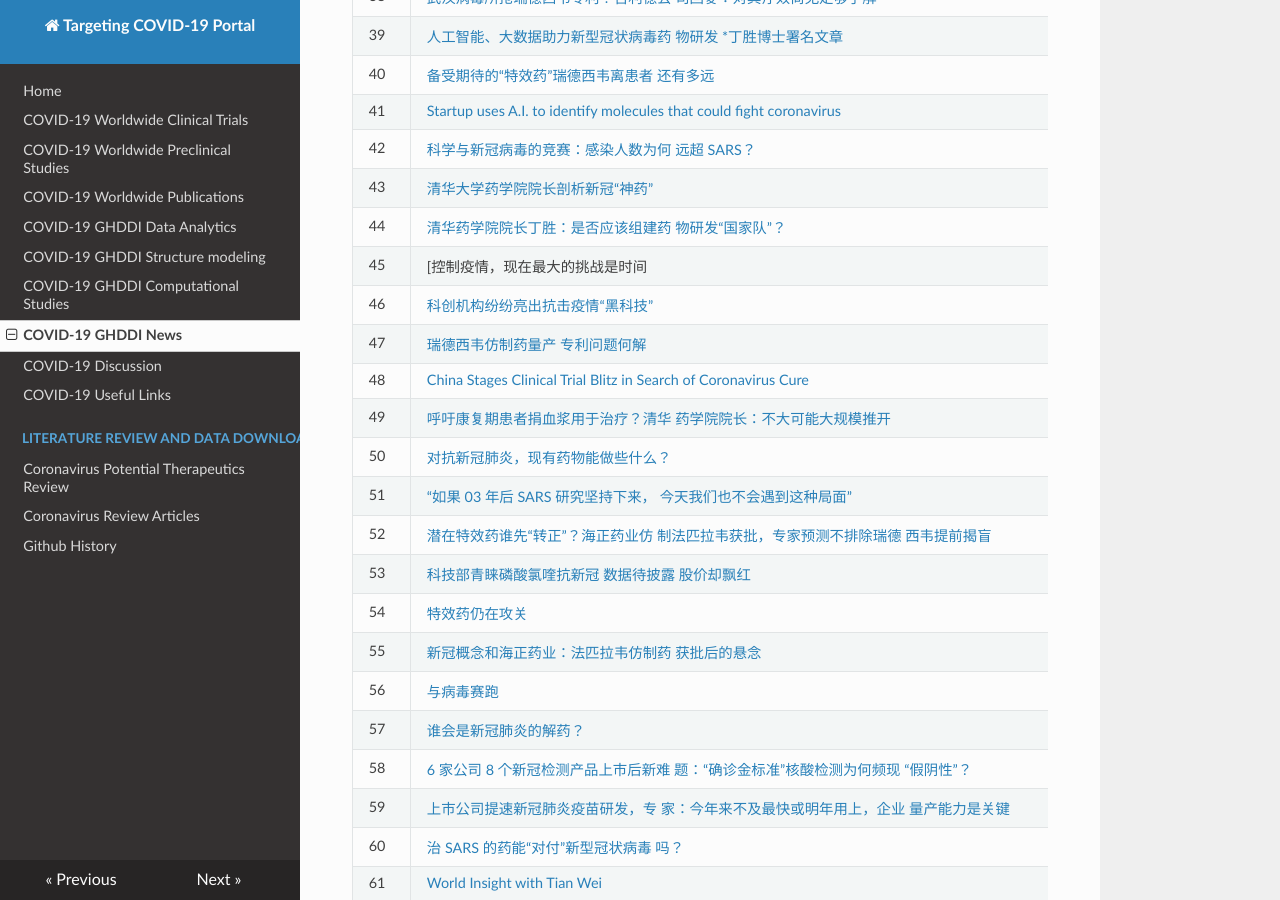
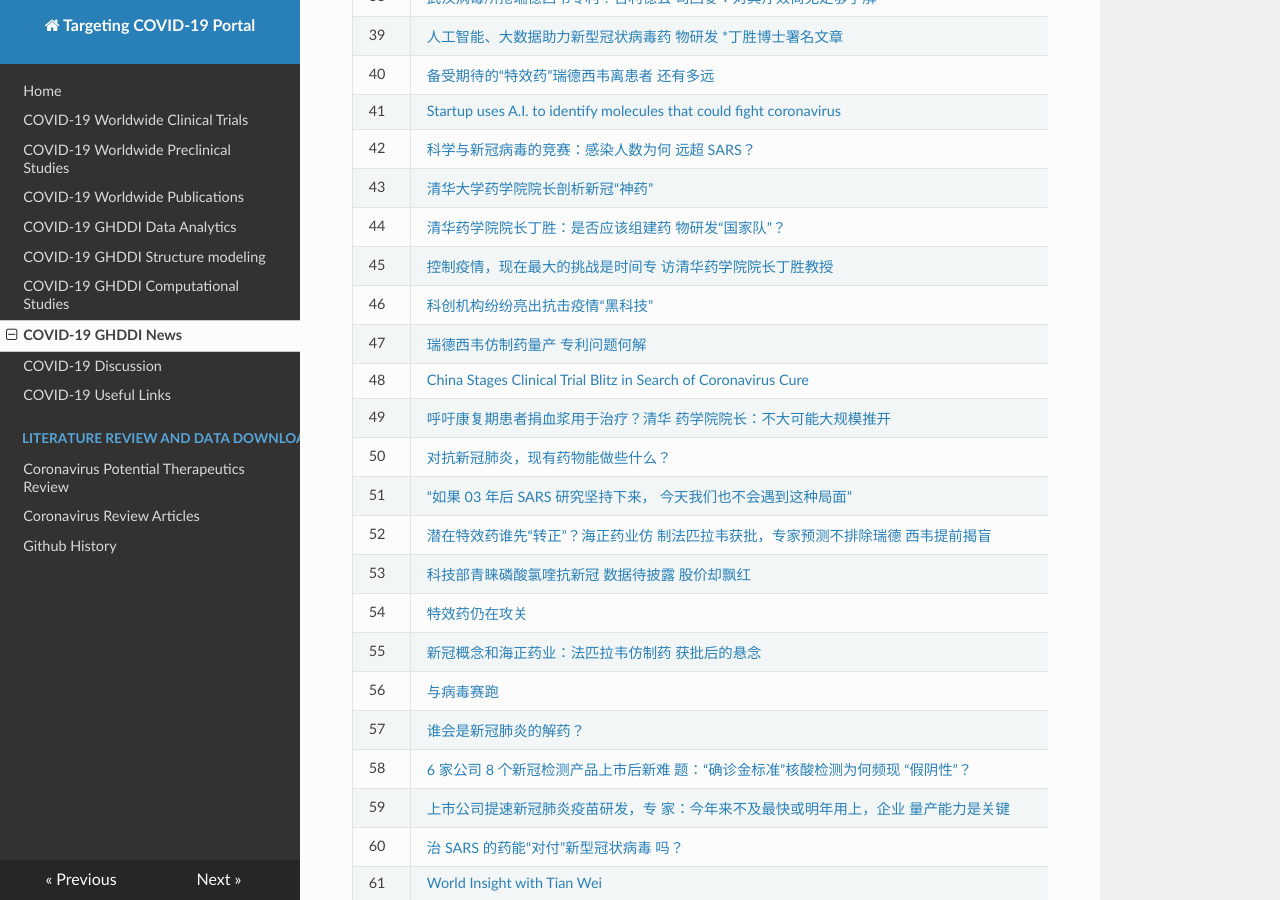
Before and after one commit to GHDDI-AILab/Targeting2019-nCoV, an MkDocs documentation site: the page built from docs/ghddi_news.md, in a window 1280 px wide and 900 px high, scrolled down 1665 px. Built offline with MkDocs 1.6.1, drawn with Linux system fonts in a browser that asks for light colours; nearby versions of some CDN libraries.

Commit message:
Update ghddi_news.md

```diff
--- a/docs/ghddi_news.md
+++ b/docs/ghddi_news.md
@@ -47,7 +47,7 @@
 | 42   | [科学与新冠病毒的竞赛：感染人数为何 远超 SARS？](https://mp.weixin.qq.com/s?__biz=MjM5MDU1Mzg3Mw%3D%3D&amp;mid=2651249770&amp;idx=1&amp;sn=9d13a70a98f102d8e21311058e273ea9&amp;chksm=bdb17e148ac6f7029aa6681334cbc134ed1aa9e49a2abe610431325649b5d96071a0480525cb&amp;scene=0&amp;xtrack=1) | 中国新闻周刊                                                 |
 | 43   | [清华大学药学院院长剖析新冠“神药”](http://www.caixin.com/2020-02-07/101512780.html?cxw=Android&amp;Sfrom=Wechat&amp;originReferrer=Androidshare) | 财新                                                         |
 | 44   | [清华药学院院长丁胜：是否应该组建药  物研发“国家队”？](http://finance.ifeng.com/c/7ttY02iuJvc) | 凤凰网                                                       |
-| 45   | [控制疫情，现在最大的挑战是时间                              | 专  访清华药学院院长丁胜教授](https://mp.weixin.qq.com/s/LgdTWflhH03h2q_QFX2kCg) |
+| 45   | [控制疫情，现在最大的挑战是时间专  访清华药学院院长丁胜教授](https://mp.weixin.qq.com/s/LgdTWflhH03h2q_QFX2kCg) |                                                              |
 | 46   | [科创机构纷纷亮出抗击疫情“黑科技”](http://dz.jjckb.cn/www/pages/webpage2009/html/2020-02/10/content_61296.htm) | 经济参考报                                                   |
 | 47   | [瑞德西韦仿制药量产 专利问题何解](http://www.eeo.com.cn/2020/0213/376241.shtml) | 经济观察报                                                   |
 | 48   | [China Stages Clinical Trial Blitz in Search of Coronavirus Cure](https://www.bloombergquint.com/business/china-stages-clinical-trial-blitz-in-search-of-coronavirus-cure%C3%82%C2%AC) | Bloomberg                                                    |
```
